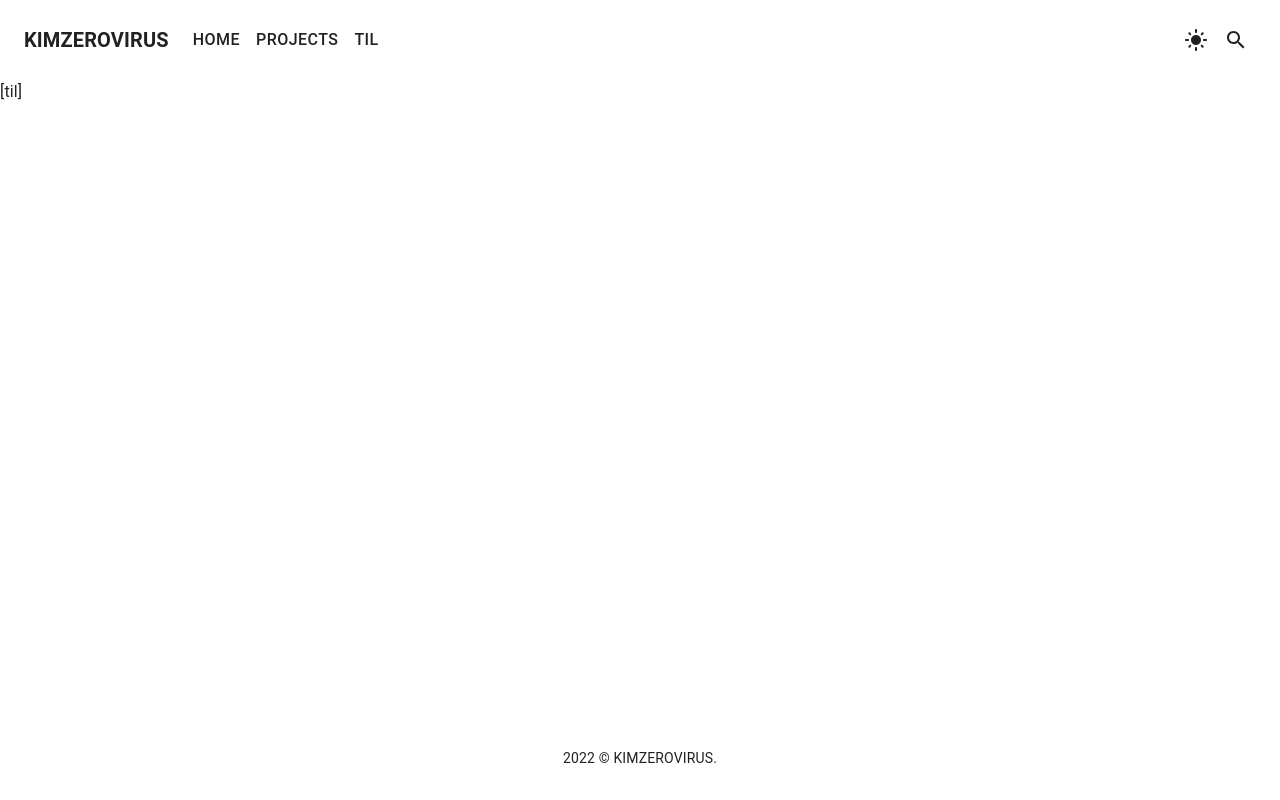
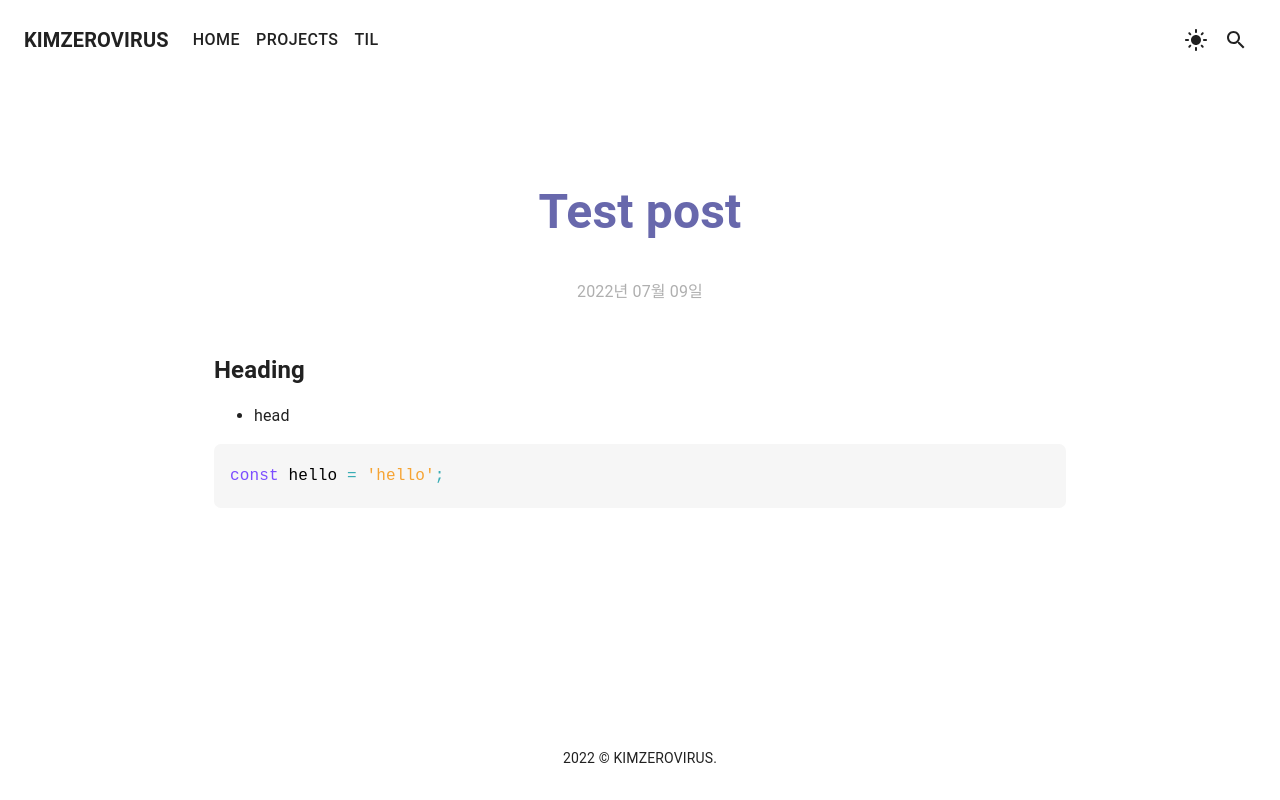
Before and after one commit to kimzerovirus/community_react_app, a Next.js app: page /post/til/test in a window 1280 px wide. Built offline with nearby package versions, Linux system fonts and the light colour scheme.

Commit message:
fix : 경로 오설정으로 인한 til 페이지 내용 안나오는 버그 수정

```diff
--- a/src/pages/post/til/[slug].tsx
+++ b/src/pages/post/til/[slug].tsx
@@ -1,7 +1,13 @@
+import fs from 'fs';
+import matter from 'gray-matter';
+import path from 'path';
+import MarkDownView from 'src/components/postLayout/MarkDownView';
 import { makePath } from 'src/utils/staticDataUtils';
 
-export default function TILPostPage() {
-	return <div>[til]</div>;
+import { StaticProps } from '../project/[slug]';
+
+export default function TILPostPage({ htmlstring, data }: StaticProps) {
+	return <MarkDownView htmlstring={htmlstring} data={data} />;
 }
 
 export async function getStaticPaths() {
@@ -9,9 +15,13 @@ export async function getStaticPaths() {
 }
 
 export async function getStaticProps({ params: { slug } }: any) {
-	// const markdownWithMeta = fs.readFileSync(path.join('posts', slug + '.md'), 'utf-8');
-
+	// const markdownWithMeta = fs.readFileSync(path.join('post', slug + '.md'), 'utf-8');
+	const markdownWithMetaData = fs.readFileSync(path.join('post/til', slug + '.md')).toString();
+	const parsedMarkdown = matter(markdownWithMetaData);
 	return {
-		props: {},
+		props: {
+			htmlstring: parsedMarkdown.content,
+			data: parsedMarkdown.data,
+		},
 	};
 }
```
